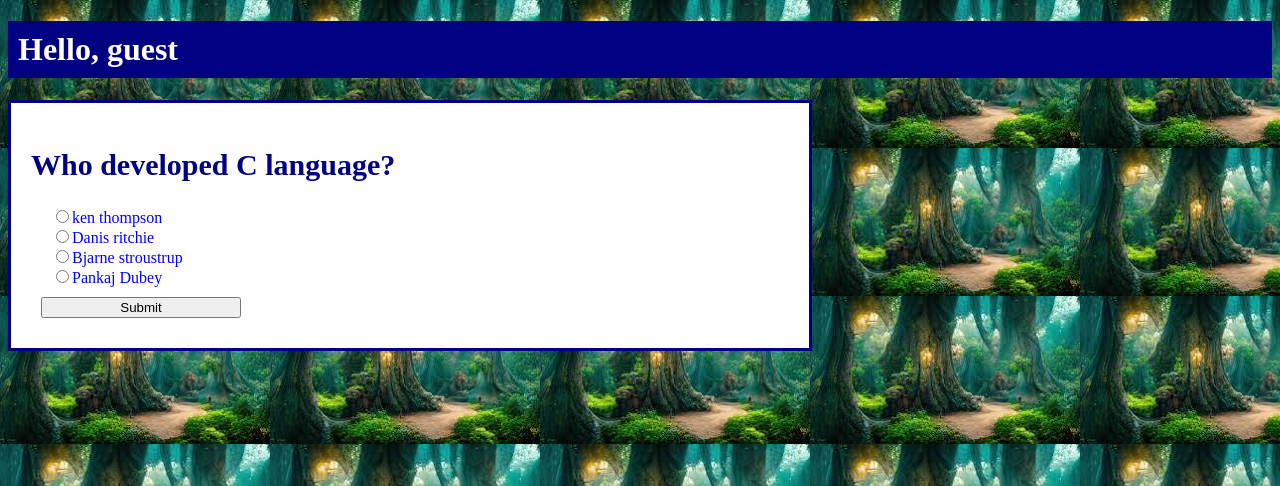
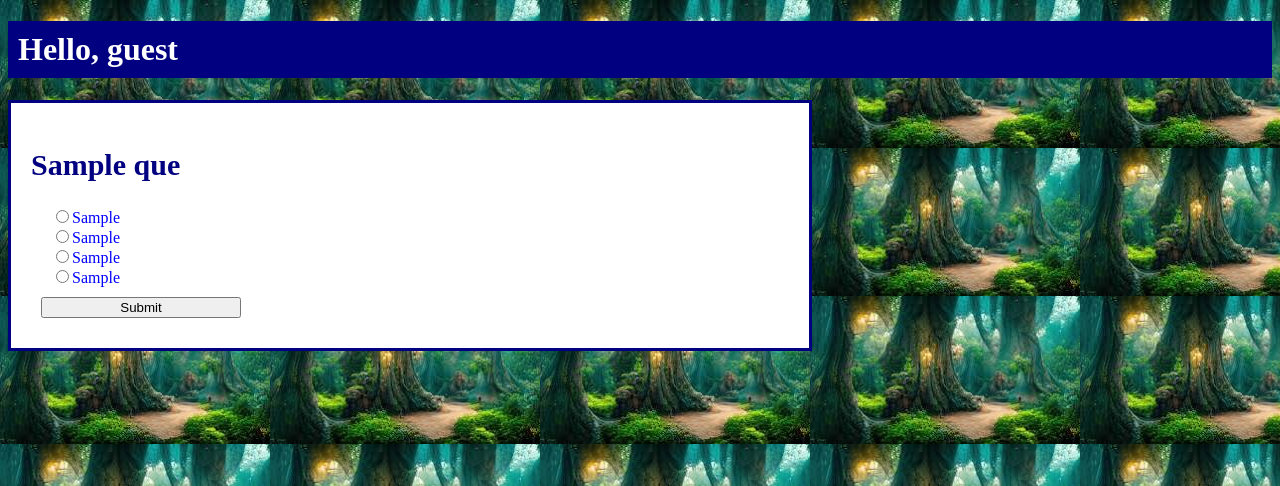
Before and after one commit to PANKAJDUBEY2002/Django_project, a Django app: template templates/exam/test.html in a window 1280 px wide. Shown: the top 486 px of the page. Run offline with Django 5.2, Linux system fonts and the light colour scheme; the template is opened without the code that fills it: most values are stand-ins (such as "Sample title", 1, 10 or a date in 2020).

Commit message:
use template variable in html file

```diff
--- a/templates/exam/test.html
+++ b/templates/exam/test.html
@@ -13,20 +13,20 @@
 
     <div class="questionblock">
       <div class="que">
-        <h2>Who developed C language?</h2>
+        <h2>{{que}}</h2>
 
       </div>
       <div class="options">
-        <input type="radio" name="answer"><span>ken thompson</span>
+        <input type="radio" name="answer"><span>{{a}}</span>
       </div>
       <div class="options">
-        <input type="radio" name="answer"><span>Danis ritchie</span>
+        <input type="radio" name="answer"><span>{{b}}</span>
       </div>
       <div class="options">
-        <input type="radio" name="answer"><span>Bjarne stroustrup</span>
+        <input type="radio" name="answer"><span>{{c}}</span>
       </div>
       <div class="options">
-        <input type="radio" name="answer"><span>Pankaj Dubey<span/>
+        <input type="radio" name="answer"><span>{{d}}<span/>
       </div>
 
 
```
Also changed, not shown: exam/views.py (+7 -1 lines).
